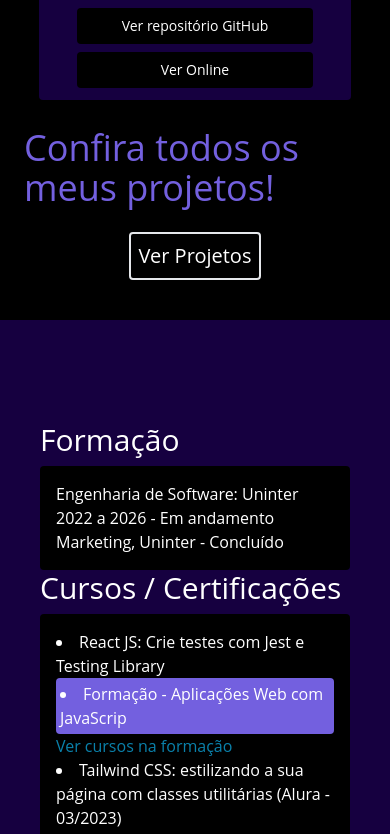
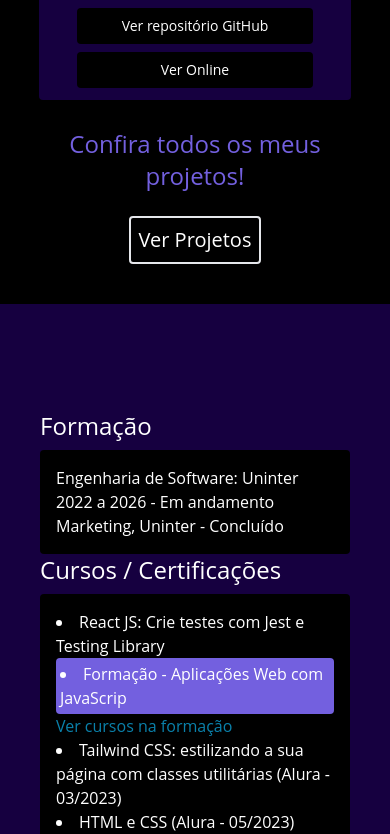
Before and after one commit to sabrinapratafernandes/Portfolio, a React (Create React App) app: page / in a window 390 px wide. Shown: the part 2920-3754 px from the top of the page. Built offline with nearby package versions, Linux system fonts and the light colour scheme.

Commit message:
responsive layout adjustments

```diff
--- a/src/components/Formation.js
+++ b/src/components/Formation.js
@@ -15,7 +15,7 @@ const Formation = () => {
         <div className="h-screen w-full bg-principal flex flex-col items-center justify-center text-white p-10  md:p-0 md:text-base text-base">
          <div className="flex flex-col md:flex-row justify-center md:items-start">
          <div className="md:m-2">
-         <h2 className="text-white text-3xl pb-2">Formação</h2>
+         <h2 className="text-white text-2xl md:text-3xl pb-2">Formação</h2>
 
         <div className="bg-black p-4 rounded">
             <p>Engenharia de Software: Uninter  2022 a 2026 - Em andamento</p>
@@ -24,7 +24,7 @@ const Formation = () => {
         </div>
 
             <div className="md:m-2">
-                <h2 className="text-white text-3xl pb-2">Cursos / Certificações</h2>
+                <h2 className="text-white text-2xl md:text-3x pb-2">Cursos / Certificações</h2>
                 <div className="flex bg-black p-4 rounded" >
                     <div>
                     <li> React JS: Crie testes com Jest e Testing Library </li>
--- a/src/components/More.js
+++ b/src/components/More.js
@@ -2,7 +2,7 @@ import { fontStyle } from "../App"
 
 const More = () => {
     return (
-        <div className="flex flex-col items-center justify-center md:p-0 p-10 pt-2">
+        <div className="flex flex-col items-center justify-center md:p-0 p-10 pt-2 md:w-1/2">
             <h2 className="text-violet text-3xl pb-2">Sobre Mim</h2>
             <div className="w-6/6 md:w-2/3">
                 <p className="">Além de desenvolvolver sou <strong>escritora</strong> e possuo um livro publicado <br></br> <a className="text-blue font-bold">(meu livro)</a>.</p>
--- a/src/components/MoreAbout.js
+++ b/src/components/MoreAbout.js
@@ -4,11 +4,13 @@ import Skils from "./Skils"
 const MoreAbout = () => {
     return (
         <div className="flex flex-col items-center justify-center text-white  bg-black w-screen md:h-screen pt-10 md:pt-0">
-            <div className="w-80 shadow-lg shadow-indigo-500/50 rounded-full mb-10">
+            <div className="w-64 shadow-lg shadow-indigo-500/50 rounded-full mb-10">
                 <img className="w-full" src="/assets/me-foto.png"></img>
             </div>
-            <Skils/>
-            <More/>
+            <div className="flex flex-col md:flex-row justify-center items-start">
+                <Skils/>
+                <More/>
+            </div>
         </div>
     )
 }
--- a/src/components/Projects.js
+++ b/src/components/Projects.js
@@ -2,7 +2,7 @@ import { fontStyle } from "../App"
 
 const Projects = () => {
     return(
-        <div className="flex flex-col items-center justify-center bg-black w-screen md:h-screen md:pt-0 pt-20">
+        <div className="flex flex-col items-center justify-center bg-black w-screen md:h-screen md:pt-0 pt-20 w-screen">
             <h2 className=" text-3xl pb-2 md:mt-20 text-violet">Destaque Projetos:</h2>
 
             <div className="text-white flex flex-col items-center justify-center md:flex-row w-full text-sm md:flex-wrap">
@@ -100,7 +100,7 @@ const Projects = () => {
                     </div>
                 </div>
             </div>
-            <h2 className="text-4xl m-6 text-violet">Confira todos os meus projetos!</h2>
+            <h2 className="text-center text-2xl md:text-4xl m-6 text-violet">Confira todos os meus projetos!</h2>
 
             <a href="https://github.com/sabrinapratafernandes?tab=repositories" className="bg-black text-white border-2 p-2 rounded text-xl mb-10 hover:bg-white hover:text-black" >
                     Ver Projetos</a>
--- a/src/components/Skils.js
+++ b/src/components/Skils.js
@@ -2,7 +2,7 @@ import { fontStyle } from "../App"
 
 const Skils = () => {
     return (
-        <div className="flex flex-col items-center justify-center md:p-0 p-10">
+        <div className="flex flex-col items-center justify-center md:p-0 p-10 md:w-1/2">
             <h2 className="text-violet text-3xl pb-2">Resumo Profissional</h2>
             <div className="w-6/6 md:w-2/3">
             <li className="pb-2">Atualmente trabalho desenvolvendo alguns projetos como autônoma</li>
```
